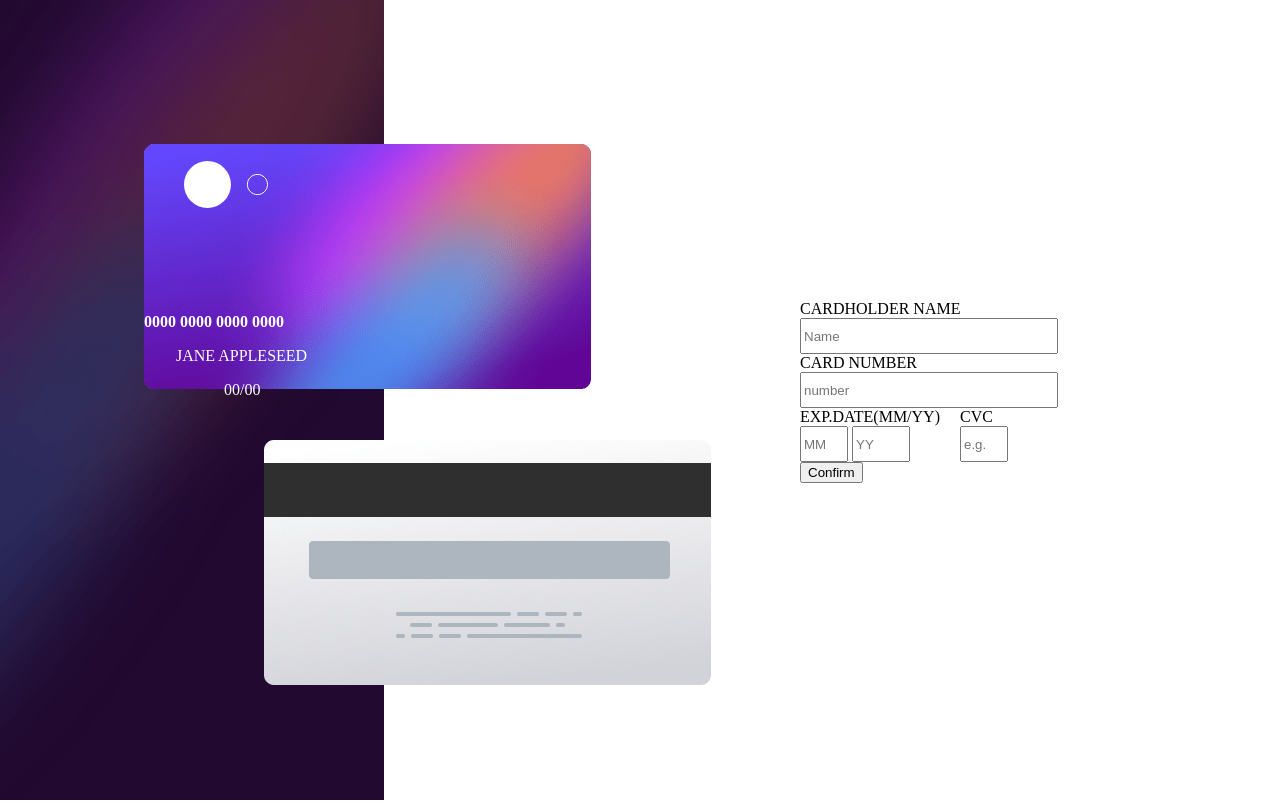
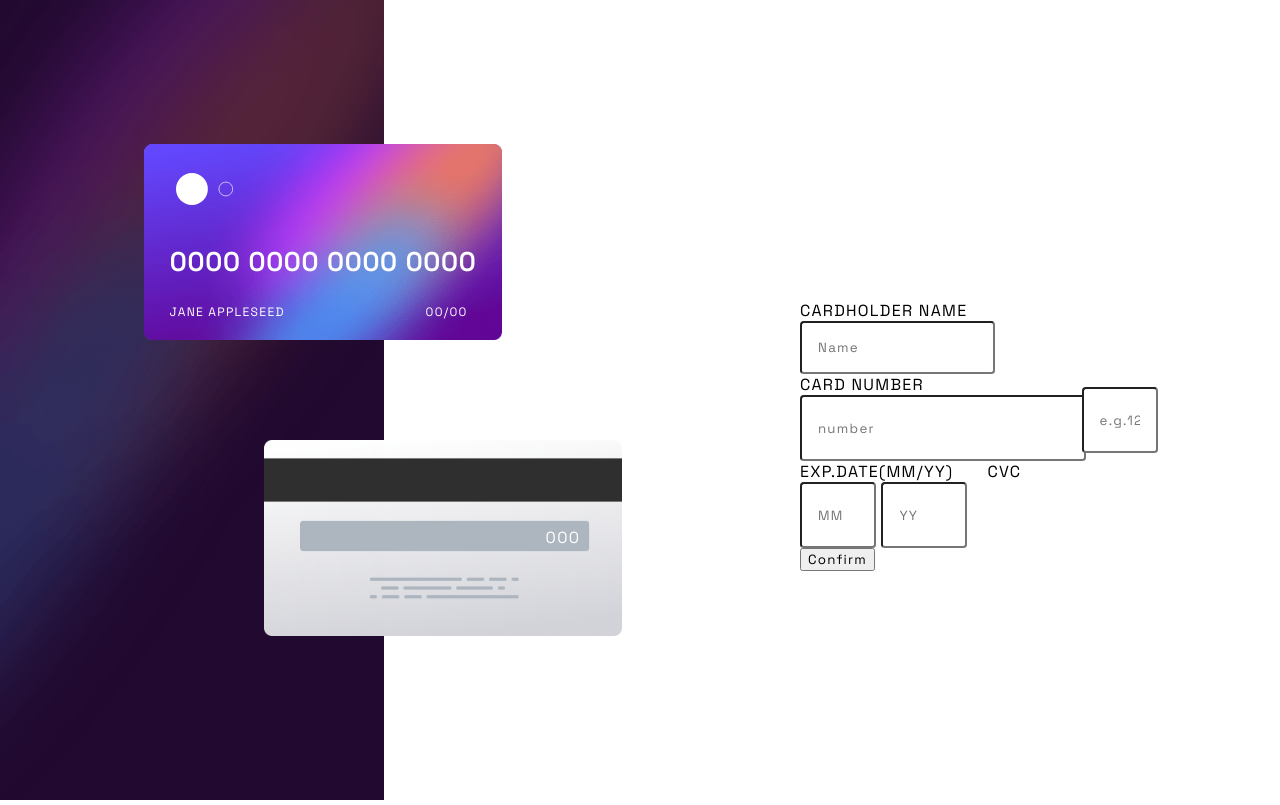
Before and after one commit to NeptunePurple/Credit-Card-js-project, a plain HTML site: page index.html in a window 1280 px wide. Drawn offline with Linux system fonts and the light colour scheme; a web font is replaced by a local one.

Commit message:
update -frontend1

```diff
--- a/index.html
+++ b/index.html
@@ -13,7 +13,7 @@
     .attribution { font-size: 11px; text-align: center; }
     .attribution a { color: hsl(228, 45%, 44%); }
   </style>
-  <link rel="stylesheet" href="https://fonts.google.com/specimen/Space+Grotesk" >
+  <link href='https://fonts.googleapis.com/css?family=Space Grotesk' rel='stylesheet'>
   <link rel="stylesheet" id="desktop-css" href="./style.css" />
   <link rel="stylesheet" id="mobile-css" href="./stylemobile.css" />
 </head>
@@ -57,11 +57,10 @@
 
 
     <div id="credit-front">
-        <div ><img src="/images/bg-card-front.png"></div>
 
-        <div>
-          <img id="logo" src="images/card-logo.svg">
-        </div>
+        <div><img id="credit-front-image" src="/images/bg-card-front.png"></div>
+        <div><img id="logo" src="images/card-logo.svg"></div>
+
         <div id="number">0000 0000 0000 0000</div>
         <div id="name">JANE APPLESEED</div>
         <div id="date">00/00</div>
@@ -71,30 +70,33 @@
     </div>
 
 
-    <div id="credit-back"><img src="/images/bg-card-back.png"></div>
+    <div id="credit-back">
+      <div><img id="credit-back-image" src="/images/bg-card-back.png"></div>
+      <div id="cvv">000</div>
+    </div>
 
     <!-- carddetails -->
     <div id="info-back">
       <form class="info-card" action="">
         <label for="candhoslder_name">CARDHOLDER NAME</label>
         <br>
-        <input type="text" id="candhoslder_name" placeholder="Name">
+        <input type="text" class="info" id="candholder_name" placeholder="Name">
         <br>
         <label for="card_number">CARD NUMBER</label>
         <br>
-        <input type="number" id="card_number" placeholder="number">
+        <input type="text" inputmode="numeric" class="info" id="card_number" placeholder="number">
         <br>
         <div class="exp_date_cvv">
           <div>
             <label for="exp_date">EXP.DATE(MM/YY)</label>
             <br>
-            <input type="number" class="exp_date_mm" id="exp_date" placeholder="MM"  min="0" max="31" minlength="2" maxlength="2">
-            <input type="number" class="exp_date_yy" id="exp_date" placeholder="YY"  minlength="4" maxlength="4">
+            <input type="text" inputmode="numeric" class="info exp_date_mm" id="exp_date" placeholder="MM"  min="0" max="31" minlength="2" maxlength="2">
+            <input type="text" inputmode="numeric" class="info exp_date_yy" id="exp_date" placeholder="YY"  minlength="4" maxlength="4">
           </div>
           <div>
             <label for="cvv">CVC</label>
             <br>
-            <input type="number" class="cvv_details" id="cvv" placeholder="e.g. 123" minlength="3" maxlength="3">
+            <input type="text" inputmode="numeric" class="info cvv_details" id="cvv" placeholder="e.g.123" minlength="3" maxlength="3">
           </div>
         </div>
         <button type="submit">Confirm</button>
--- a/style.css
+++ b/style.css
@@ -1,3 +1,9 @@
+*{
+    font-family: 'Space Grotesk';
+    letter-spacing: .1vw;
+    /* font-weight: 500; */
+    /* border: 1px solid red; */
+}
 body {
     margin: 0px;
     padding: 0px;
@@ -13,7 +19,6 @@ body {
 #background-left{
     margin-left: 0px;
     margin-top: 0px;
-    /* border: 2px solid red; */
     position: absolute;
 }
 #credit-front{
@@ -21,48 +26,71 @@ body {
     margin-top: 18vh;
     margin-left: 18vh;
 }
+
+#credit-front-image{
+    width:  28vw;
+}
+
+#credit-back-image{
+    width: 28vw;
+}
 #logo{
     position: absolute;
-    margin-top: -29vh;
-    margin-left: 5vh;
+    height: 2.5vw;
+    top: 2.3vw;
+    left: 2.5vw;
 }
 
 #number{
+    position: absolute;
     color: white;
     font-weight: bold;
-    /* Family: [Space Grotesk](https://fonts.google.com/specimen/Space+Grotesk)
-    Weights: 500 */
-    /* Font size: 18px */
-    font-family: "Space Grotesk";
-    font-style: "Space Grotesk";
-    margin-top: -10vh;
-
+    font-size: 2vw;
+    top: 8vw;
+    left: 2vw;
+    display: inline-block;
 }
 #name{
+    position: absolute;
     color: white;
-    margin-left: 4vh;
-    margin-top: 2vh ;
+    top: 12.5vw;
+    left: 2vw;
+    font-size: 0.95vw;
+    display: inline-block;
 }
 #date{
+    position: absolute;
+    display: inline-block;
     color: white;
-    margin-left: 10vh;
-    margin-top: 2vh;
-
+    top: 12.5vw;
+    left: 22vw;
+    font-size: 0.95vw;
 }
 
 #credit-back{
-    /* size: 60%; */
     position: absolute;
     margin-top: 55vh;
     margin-left: 33vh;
 
 }
 
+#cvv{
+    color: white;
+    position: absolute;
+    left:22vw;
+    top: 6.8vw;
+}
+
 
 /* form */
+.info{
+    border-radius: .3vw;
+    color: grey;
+    padding: 2vh;
+
+}
 #info-back {
-    position: absolute;
-   width: 500px;
+    position: absolute;width: 500px;
     margin-left: 800px;
     margin-top: 300px;
 }
```
